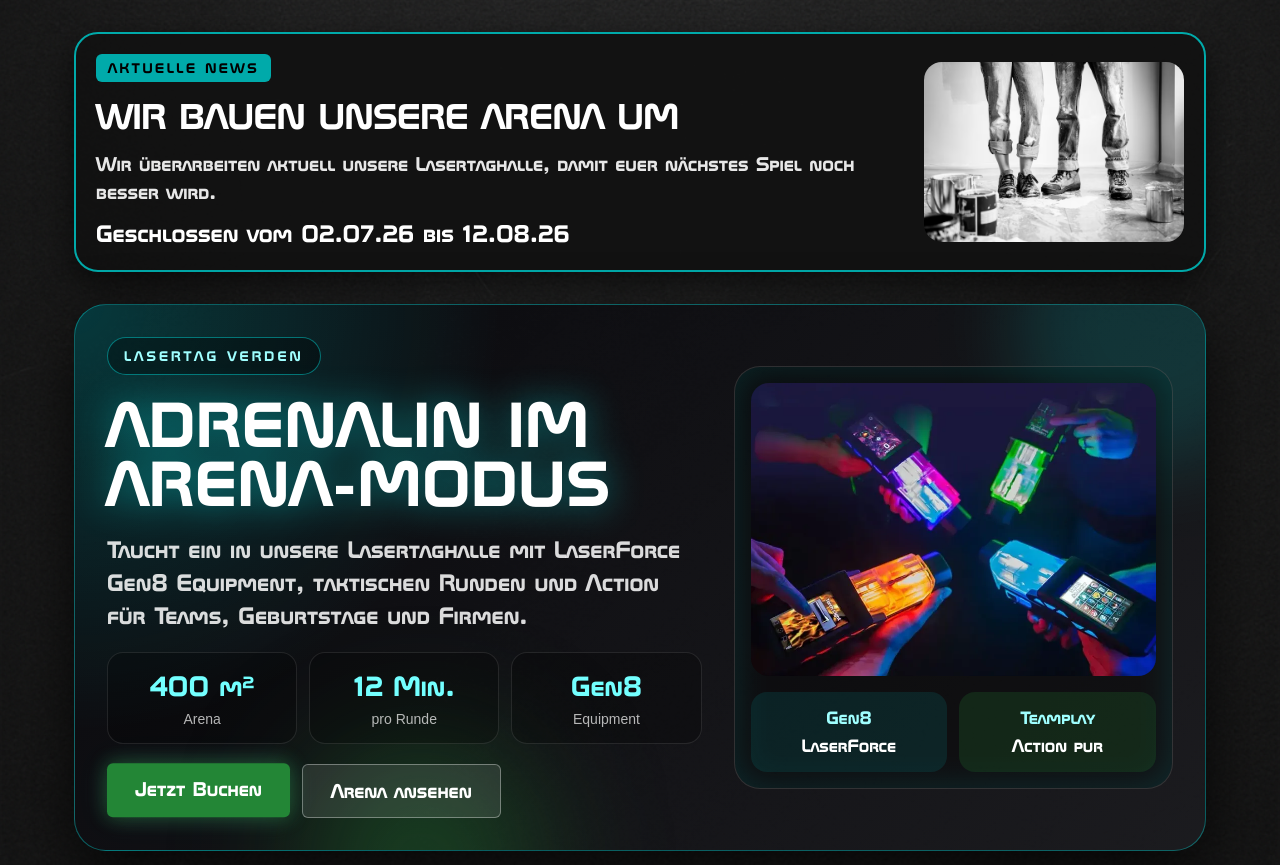
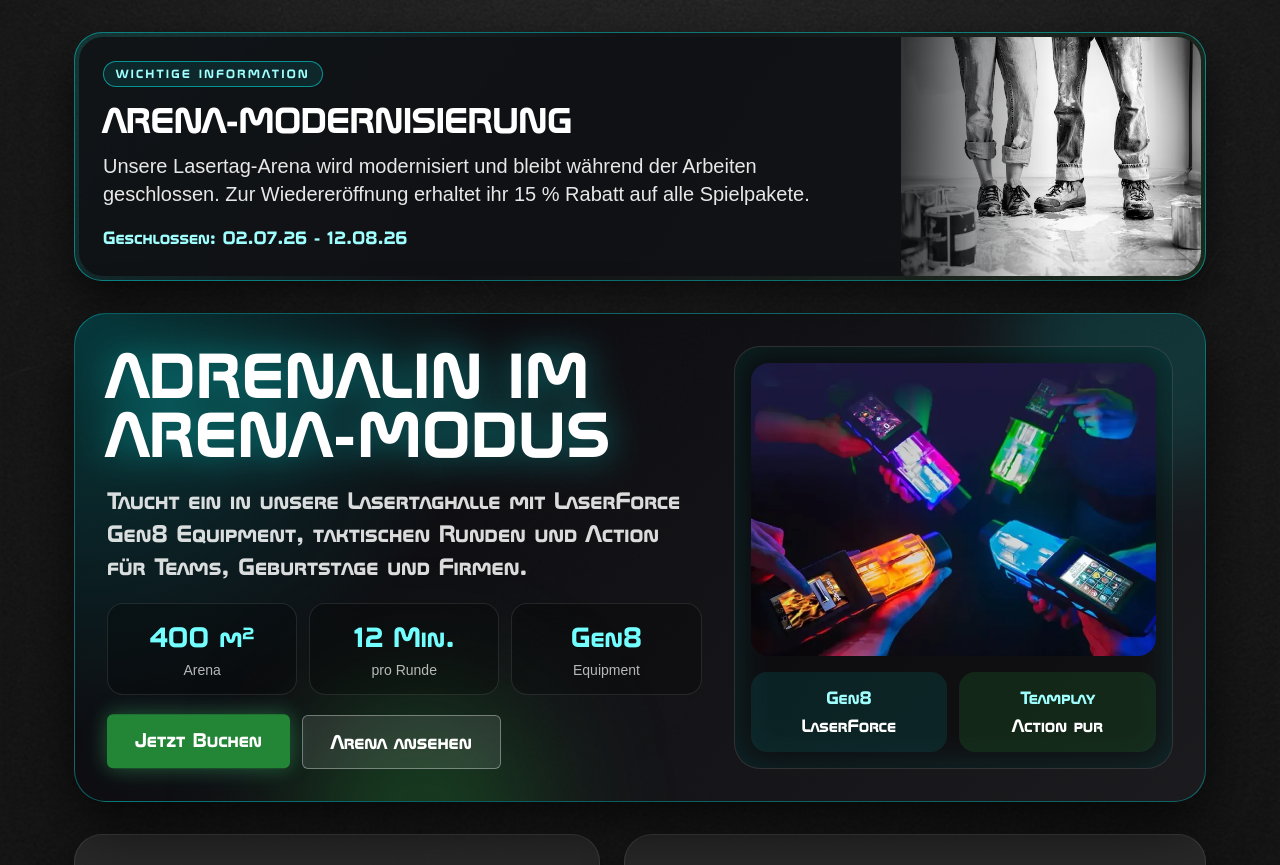
Before and after one commit to DerGaijin/LaserTagWebsite, a PHP site: page / in a window 1280 px wide. Shown: the part 140-1005 px from the top of the page. Run offline with PHP 8.4, Linux system fonts and the light colour scheme; some libraries are stand-ins or nearby versions.

Commit message:
Added Dynamic News

```diff
--- a/index.php
+++ b/index.php
@@ -1,14 +1,7 @@
 <?php
-$newsItems = [
-    [
-        'label' => 'Aktuelle News',
-        'title' => 'Wir bauen unsere Arena um',
-        'text' => 'Wir überarbeiten aktuell unsere Lasertaghalle, damit euer nächstes Spiel noch besser wird.',
-        'highlight' => 'Geschlossen vom <b>02.07.26</b> bis <b>12.08.26</b>',
-        'image' => 'resources/renovieren.avif',
-        'imageAlt' => 'Renovieren',
-    ]
-];
+require 'resources/news.php';
+
+$newsItems = activeNewsForPage('home');
 $openingHours = [
 	1 => ['Montag', 'Geschlossen*', null, null],
 	2 => ['Dienstag', 'Geschlossen*', null, null],
@@ -53,25 +46,7 @@ function openingRowClass(int $dayIndex, int $todayIndex): string
 
     <main class="mx-auto flex w-full max-w-[1180px] flex-col gap-8 px-6 py-8 max-[700px]:px-3">
         <section class="grid gap-4">
-            <?php foreach ($newsItems as $newsItem): ?>
-                <article
-                    class="rounded-[24px] border-2 border-[#00aaaa] bg-[rgba(18,18,18,.94)] p-5 shadow-[0_12px_35px_rgba(0,0,0,.65)]">
-                    <div class="grid items-center gap-5 lg:grid-cols-[1fr_260px]">
-                        <div>
-                            <p
-                                class="mb-3 w-fit rounded-md bg-[#00aaaa] px-3 py-1 text-sm uppercase tracking-[.18em] text-black">
-                                <?= htmlspecialchars($newsItem['label']) ?></p>
-                            <h1 class="text-[36px] uppercase leading-tight text-white max-[700px]:text-[28px]">
-                                <?= htmlspecialchars($newsItem['title']) ?></h1>
-                            <p class="mt-3 max-w-[760px] text-xl leading-snug text-white/90">
-                                <?= htmlspecialchars($newsItem['text']) ?></p>
-                            <p class="mt-3 text-2xl text-white max-[700px]:text-xl"><?= $newsItem['highlight'] ?></p>
-                        </div>
-                        <img src="<?= htmlspecialchars($newsItem['image']) ?>" alt="<?= htmlspecialchars($newsItem['imageAlt']) ?>"
-                            class="max-h-[180px] w-full rounded-[18px] object-cover" />
-                    </div>
-                </article>
-            <?php endforeach; ?>
+            <?php renderNews($newsItems); ?>
         </section>
 
         <section
@@ -83,9 +58,6 @@ function openingRowClass(int $dayIndex, int $todayIndex): string
 
             <div class="relative grid items-center gap-8 lg:grid-cols-[1.15fr_.85fr]">
                 <div class="flex flex-col gap-5">
-                    <p
-                        class="w-fit rounded-full border border-[#00ffff66] bg-black/35 px-4 py-2 text-sm uppercase tracking-[.22em] text-[#9fffff]">
-                        LaserTag Verden</p>
                     <h2
                         class="text-[64px] uppercase leading-[.92] tracking-wide text-white drop-shadow-[0_0_18px_rgba(0,255,255,.45)] max-[700px]:text-[42px]">
                         Adrenalin im Arena-Modus</h2>
--- /dev/null
+++ b/resources/news.php
@@ -0,0 +1,85 @@
+<?php
+
+$newsItems = [
+    [
+        'label' => 'Wichtige Information',
+        'title' => 'Arena-Modernisierung',
+        'text' => 'Unsere Lasertag-Arena wird modernisiert und bleibt während der Arbeiten geschlossen. Zur Wiedereröffnung erhaltet ihr 15 % Rabatt auf alle Spielpakete.',
+        'highlight' => 'Geschlossen: <b>02.07.26 - 12.08.26</b>',
+        'image' => 'resources/renovieren.avif',
+        'imageAlt' => 'Modernisierung der Lasertag-Arena',
+        'showOnHome' => true,
+        'showOnPrices' => true,
+        'discountPercent' => 15,
+        'startDate' => '2026-07-02',
+        'endDate' => '2026-08-12',
+    ],
+    [
+        'label' => 'Wiedereröffnung',
+        'title' => 'Wiedereröffnung am 13. August',
+        'text' => 'Der Umbau ist abgeschlossen und unsere Arena wieder für euch geöffnet. Sichert euch 15 % Rabatt auf alle Spielpakete.',
+        'highlight' => 'Gültig bis <b>21.08.2026</b>',
+        'image' => 'resources/renovieren.avif',
+        'imageAlt' => 'Renovierte Lasertag Arena',
+        'showOnHome' => true,
+        'showOnPrices' => true,
+        'discountPercent' => 15,
+        'startDate' => '2026-08-13',
+        'endDate' => '2026-08-31',
+    ],
+];
+
+function activeNewsForPage(string $page): array
+{
+    global $newsItems;
+
+    $now = new DateTimeImmutable('today', new DateTimeZone('Europe/Berlin'));
+    $displayKey = $page === 'home' ? 'showOnHome' : 'showOnPrices';
+
+    return array_values(array_filter($newsItems, static function (array $newsItem) use ($now, $displayKey): bool {
+        $startDate = new DateTimeImmutable($newsItem['startDate'], new DateTimeZone('Europe/Berlin'));
+        $endDate = new DateTimeImmutable($newsItem['endDate'], new DateTimeZone('Europe/Berlin'));
+
+        return $newsItem[$displayKey] && $now >= $startDate && $now <= $endDate;
+    }));
+}
+
+function renderNews(array $newsItems, string $assetPath = ''): void
+{
+    foreach ($newsItems as $newsItem):
+        $startDate = new DateTimeImmutable($newsItem['startDate']);
+        $endDate = new DateTimeImmutable($newsItem['endDate']);
+        ?>
+        <article
+            class="relative overflow-hidden rounded-[28px] border border-[#00ffff66] bg-[linear-gradient(125deg,rgba(0,170,170,.2),rgba(18,18,22,.97)_42%,rgba(35,134,54,.16))] p-1 shadow-[0_18px_45px_rgba(0,0,0,.68)]">
+            <div class="grid items-stretch gap-0 overflow-hidden rounded-[24px] bg-[#101114]/90 lg:grid-cols-[1fr_300px]">
+                <div class="p-6 max-[700px]:p-5">
+                    <div class="flex flex-wrap items-center gap-3">
+                        <p
+                            class="rounded-full border border-[#00ffff80] bg-[#00aaaa22] px-3 py-1 text-xs uppercase tracking-[.2em] text-[#9fffff]">
+                            <?= htmlspecialchars($newsItem['label']) ?>
+                        </p>
+                    </div>
+                    <h2 class="mt-4 text-[36px] uppercase leading-[.95] text-white max-[700px]:text-[29px]">
+                        <?= htmlspecialchars($newsItem['title']) ?>
+                    </h2>
+                    <p
+                        class="mt-4 max-w-[720px] font-[Arial,Helvetica,sans-serif] text-xl leading-snug text-white/90 max-[700px]:text-lg">
+                        <?= htmlspecialchars($newsItem['text']) ?>
+                    </p>
+                    <?php if (isset($newsItem['highlight'])): ?>
+                        <p class="mt-4 text-lg text-[#9fffff]"><?= $newsItem['highlight'] ?></p>
+                    <?php endif; ?>
+                </div>
+                <div class="relative min-h-[190px] max-[700px]:min-h-[145px]">
+                    <img src="<?= htmlspecialchars($assetPath . $newsItem['image']) ?>"
+                        alt="<?= htmlspecialchars($newsItem['imageAlt']) ?>" class="h-full w-full object-cover" />
+                    <div
+                        class="absolute inset-0 bg-[linear-gradient(90deg,rgba(16,17,20,.8),transparent_50%)] max-[700px]:bg-[linear-gradient(0deg,rgba(16,17,20,.7),transparent_60%)]">
+                    </div>
+                </div>
+            </div>
+        </article>
+        <?php
+    endforeach;
+}
```
Also changed, not shown: preise/index.php (+14 -2 lines), preise/services.php (+21 -4 lines).
